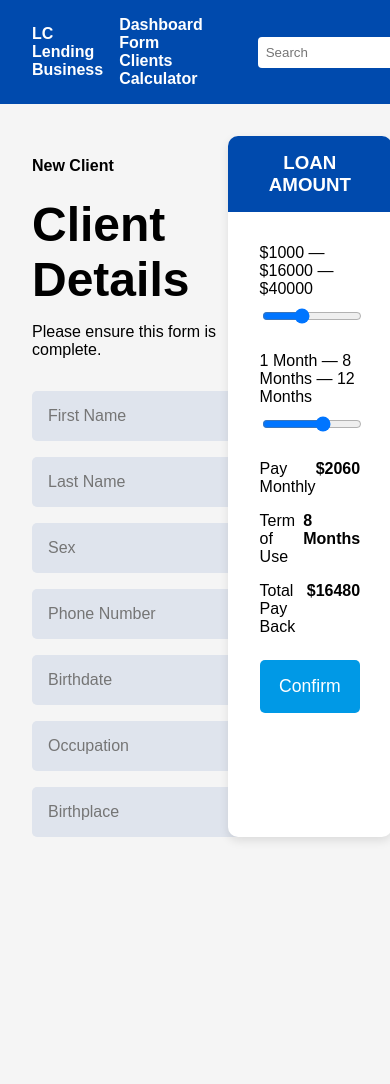
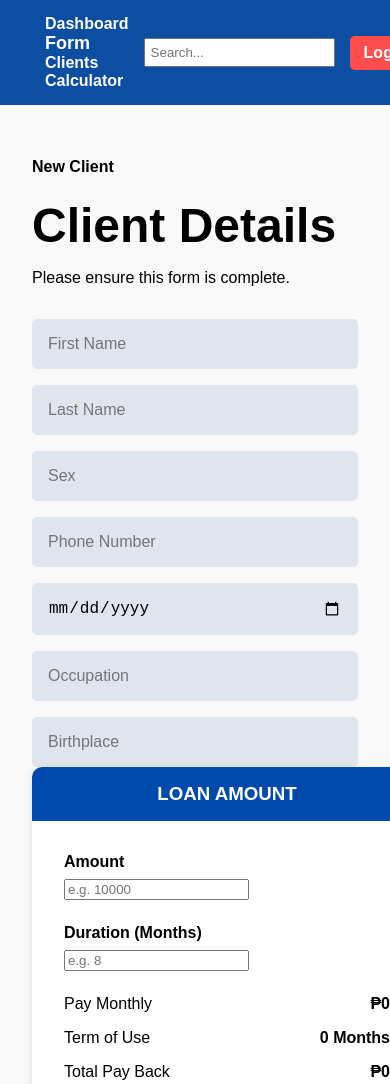
Before and after one commit to KaynAntonio/LC-Lending-Business, a plain HTML site: page Form.html in a window 390 px wide. Shown: the top 1084 px of the page. Before the commit the page ends 869 px from the top, so only its background shows below. Drawn offline with Linux system fonts and the light colour scheme.

Commit message:
Update Form.html

```diff
--- a/Form.html
+++ b/Form.html
@@ -1,63 +1,82 @@
 <!DOCTYPE html>
 <html lang="en">
 <head>
-  <meta charset="UTF-8">
-  <meta name="viewport" content="width=device-width, initial-scale=1.0">
+  <meta charset="UTF-8" />
+  <meta name="viewport" content="width=device-width, initial-scale=1.0"/>
   <title>Client Form</title>
-  <a href="dashboard.html"></a>
-  <a href="Clients.html"></a>
-  <a href="Calculator.html"></a>
   <style>
     body {
+      font-family: Arial, sans-serif;
       margin: 0;
-      font-family: Arial, sans-serif;
-      background-color: #f5f5f5;
+      padding: 0;
+      background-color: #f9f9f9;
     }
+
     header {
-      background-color: #004aad;
+      background-color: #0b4ea2;
+      padding: 15px 30px;
       color: white;
-      padding: 1rem 2rem;
       display: flex;
       justify-content: space-between;
       align-items: center;
     }
+
     nav a {
       color: white;
-      margin: 0 1rem;
+      margin: 0 15px;
       text-decoration: none;
       font-weight: bold;
     }
-    .search-container {
+
+    .header-right {
       display: flex;
       align-items: center;
+      gap: 15px;
     }
-    .search-container input {
-      padding: 0.5rem;
-      border-radius: 4px;
-      border: none;
-      margin-left: 1rem;
-      width: 200px;
+
+    .header-right input {
+      padding: 5px;
     }
+
+    .logout-button {
+      background-color: #ff4d4d;
+      color: white;
+      padding: 8px 14px;
+      border-radius: 5px;
+      text-decoration: none;
+      font-weight: bold;
+    }
+
+    .logout-button:hover {
+      background-color: #e60000;
+    }
+
     .form-container {
       display: flex;
       justify-content: space-between;
       padding: 2rem;
+      flex-wrap: wrap;
     }
+
     .form-section {
       width: 60%;
     }
+
     .form-section h1 {
       font-size: 3rem;
       margin: 0;
     }
+
     .form-section p {
       margin-bottom: 2rem;
     }
+
     .form-group {
       display: flex;
       flex-wrap: wrap;
       gap: 1rem;
     }
+
     .form-group input {
       flex: 1 1 45%;
       padding: 1rem;
@@ -66,9 +85,11 @@
       border-radius: 5px;
       font-size: 1rem;
     }
+
     .full-width {
       flex: 1 1 100%;
     }
+
     .loan-section {
       width: 35%;
       background-color: white;
@@ -76,6 +97,7 @@
       box-shadow: 0 4px 10px rgba(0, 0, 0, 0.1);
       padding: 2rem;
     }
+
     .loan-section h3 {
       text-align: center;
       background-color: #004aad;
@@ -84,22 +106,33 @@
       border-radius: 10px 10px 0 0;
       margin: -2rem -2rem 2rem;
     }
+
     .loan-section label {
       display: block;
       margin-top: 1.5rem;
       margin-bottom: 0.5rem;
+      font-weight: bold;
     }
-    .loan-section input[type=range] {
+
+    .loan-section input[type="text"] {
       width: 100%;
+      padding: 1rem;
+      background-color: #dfe4ed;
+      border: none;
+      border-radius: 5px;
+      font-size: 1rem;
     }
+
     .loan-info {
       margin: 1.5rem 0;
     }
+
     .loan-info div {
       display: flex;
       justify-content: space-between;
       margin-bottom: 1rem;
     }
+
     .confirm-btn {
       background-color: #0099e6;
       color: white;
@@ -110,50 +143,114 @@
       border-radius: 5px;
       cursor: pointer;
     }
+
+    .confirm-btn:hover {
+      background-color: #007acc;
+    }
+
+    @media (max-width: 900px) {
+      .form-container {
+        flex-direction: column;
+      }
+      .form-section, .loan-section {
+        width: 100%;
+      }
+    }
   </style>
 </head>
 <body>
   <header>
-    <div><strong>LC Lending Business</strong></div>
-    <div class="search-container">
     <nav>
       <a href="dashboard.html">Dashboard</a>
-        <a href="form.html">Form</a>
-        <a href="clients.html">Clients</a>
+      <a href="#" style="font-size: large;">Form</a>
+      <a href="Clients.html">Clients</a>
       <a href="calculator.html">Calculator</a>
     </nav>
-      <input type="text" placeholder="Search">
+    <div class="header-right">
+      <input type="text" placeholder="Search..." aria-label="Search" />
+      <a href="Login.html" class="logout-button">Logout</a>
     </div>
   </header>
 
-  <div class="form-container">
-    <div class="form-section">
+  <main class="form-container">
+    <section class="form-section">
       <h4>New Client</h4>
       <h1>Client Details</h1>
       <p>Please ensure this form is complete.</p>
+      <form id="clientForm">
         <div class="form-group">
-        <input type="text" placeholder="First Name">
-        <input type="text" placeholder="Last Name">
-        <input type="text" placeholder="Sex">
-        <input type="text" placeholder="Phone Number">
-        <input type="text" placeholder="Birthdate">
-        <input type="text" placeholder="Occupation">
-        <input class="full-width" type="text" placeholder="Birthplace">
+          <input id="firstName" type="text" placeholder="First Name" required />
+          <input id="lastName" type="text" placeholder="Last Name" required />
+          <input id="sex" type="text" placeholder="Sex" required />
+          <input id="phone" type="text" placeholder="Phone Number" required />
+          <input id="birthdate" type="date" placeholder="Birthdate" required />
+          <input id="occupation" type="text" placeholder="Occupation" required />
+          <input id="birthplace" class="full-width" type="text" placeholder="Birthplace" required />
         </div>
+      </form>
+    </section>
+
+    <section class="loan-section">
+      <h3>LOAN AMOUNT</h3>
+      <div>
+        <label for="amount">Amount</label>
+        <input id="amount" type="number" placeholder="e.g. 10000" required />
+        <label for="duration">Duration (Months)</label>
+        <input id="duration" type="number" placeholder="e.g. 8" required />
       </div>
-    <div class="loan-section">
-      <h3>LOAN AMOUNT</h3>
-      <label>$1000 — $16000 — $40000</label>
-      <input type="range" min="1000" max="40000" value="16000">
-      <label>1 Month — 8 Months — 12 Months</label>
-      <input type="range" min="1" max="12" value="8">
       <div class="loan-info">
-        <div><span>Pay Monthly</span><strong>$2060</strong></div>
-        <div><span>Term of Use</span><strong>8 Months</strong></div>
-        <div><span>Total Pay Back</span><strong>$16480</strong></div>
+        <div><span>Pay Monthly</span><strong id="monthlyPayment">₱0</strong></div>
+        <div><span>Term of Use</span><strong id="loanTerm">0 Months</strong></div>
+        <div><span>Total Pay Back</span><strong id="totalPayback">₱0</strong></div>
       </div>
-      <button class="confirm-btn">Confirm</button>
-    </div>
-  </div>
+      <button class="confirm-btn" type="button" id="confirmBtn">Confirm</button>
+    </section>
+  </main>
+
+  <script>
+    const amountInput = document.getElementById('amount');
+    const durationInput = document.getElementById('duration');
+    const monthlyOutput = document.getElementById('monthlyPayment');
+    const totalOutput = document.getElementById('totalPayback');
+    const termOutput = document.getElementById('loanTerm');
+
+    function updateLoanInfo() {
+      const amount = parseFloat(amountInput.value) || 0;
+      const duration = parseInt(durationInput.value) || 1;
+      const monthly = amount / duration;
+
+      monthlyOutput.textContent = `$${monthly.toFixed(2)}`;
+      totalOutput.textContent = `$${amount.toFixed(2)}`;
+      termOutput.textContent = `${duration} Months`;
+    }
+
+    amountInput.addEventListener('input', updateLoanInfo);
+    durationInput.addEventListener('input', updateLoanInfo);
+
+    document.getElementById('confirmBtn').addEventListener('click', () => {
+      const borrower = {
+        firstName: document.getElementById('firstName').value,
+        lastName: document.getElementById('lastName').value,
+        sex: document.getElementById('sex').value,
+        phone: document.getElementById('phone').value,
+        birthdate: document.getElementById('birthdate').value,
+        occupation: document.getElementById('occupation').value,
+        birthplace: document.getElementById('birthplace').value,
+        amount: document.getElementById('amount').value,
+        duration: document.getElementById('duration').value
+      };
+
+      if (!borrower.firstName || !borrower.lastName || !borrower.phone || !borrower.amount || !borrower.duration) {
+        alert("Please fill in all required fields.");
+        return;
+      }
+
+      const borrowers = JSON.parse(localStorage.getItem('borrowers')) || [];
+      borrowers.push(borrower);
+      localStorage.setItem('borrowers', JSON.stringify(borrowers));
+
+      window.location.href = 'Clients.html';
+    });
+  </script>
 </body>
 </html>
```
Lines whose indentation alone changed are shown as unchanged.
